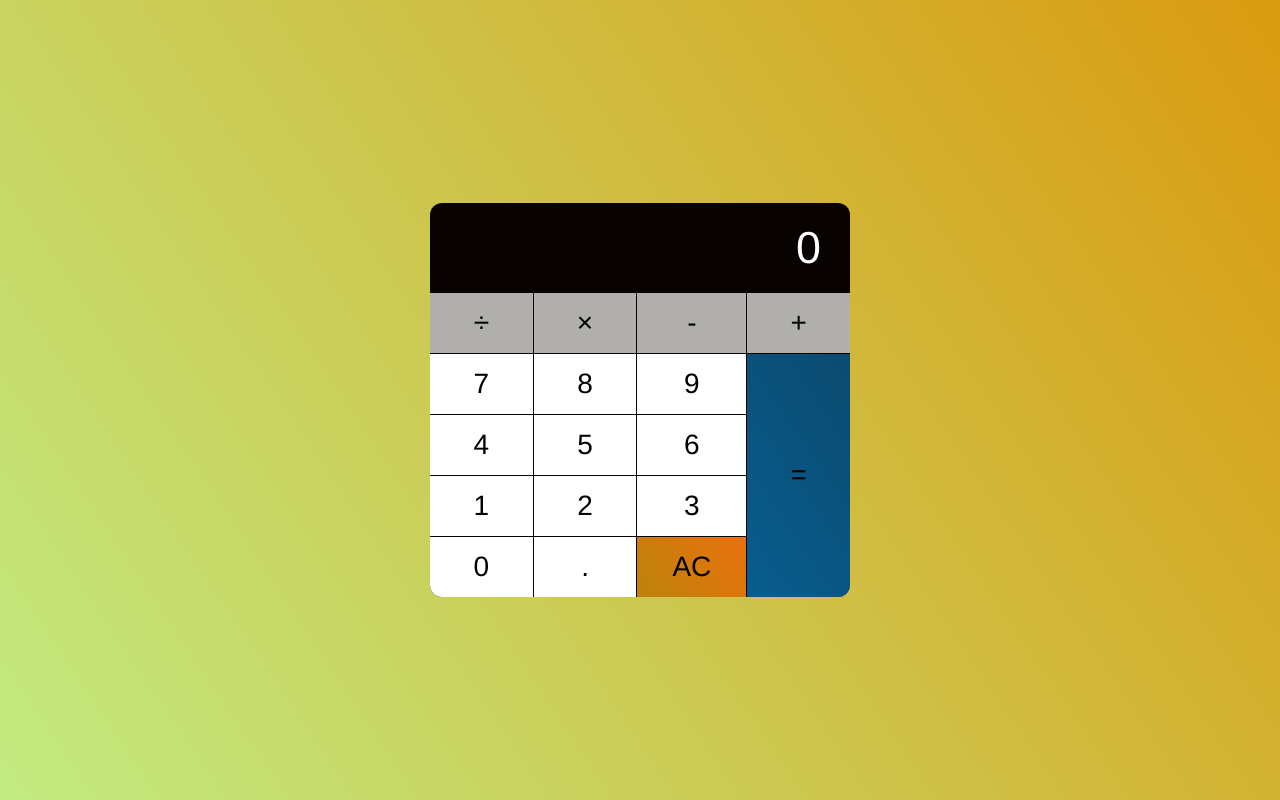
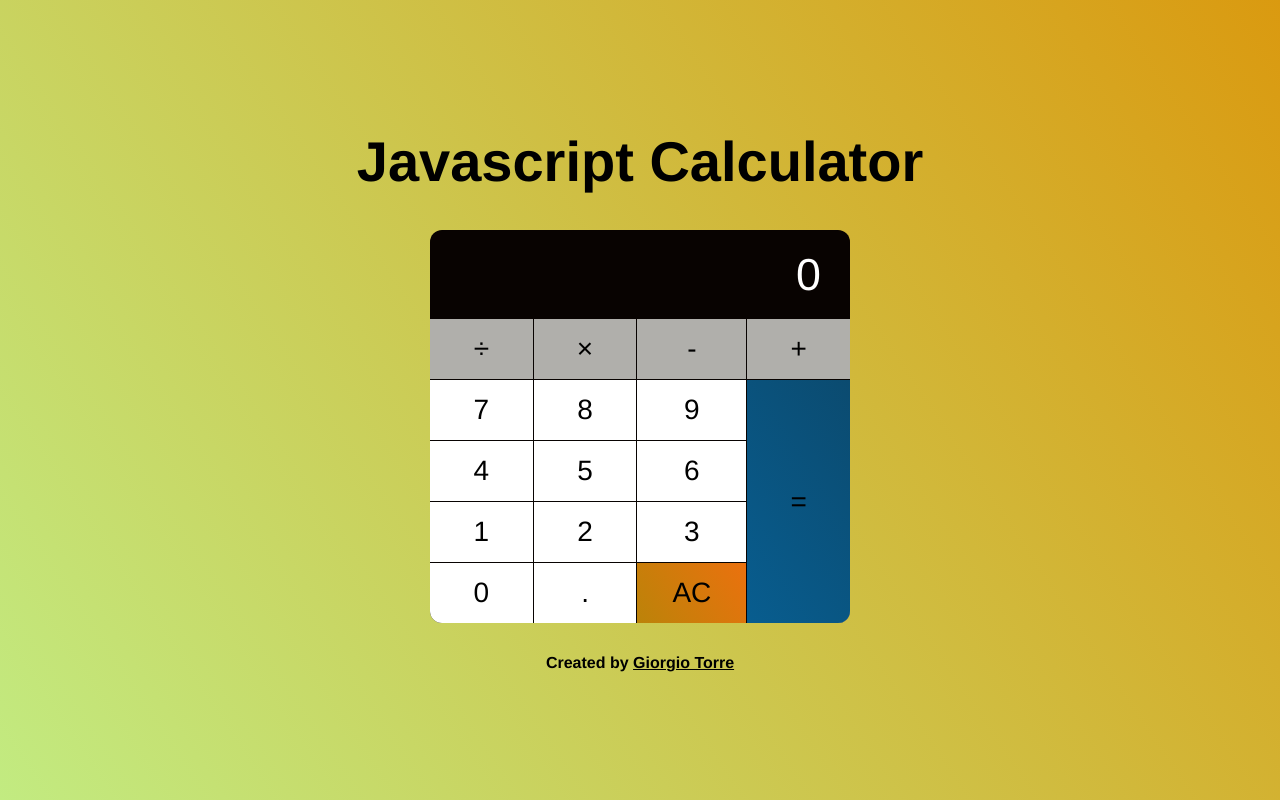
Before and after one commit to towerbrother/JS-calculator, a plain HTML site: page index.html in a window 1280 px wide. Drawn offline with Linux system fonts and the light colour scheme.

Commit message:
Added title and link to portfolio-app

```diff
--- a/index.html
+++ b/index.html
@@ -10,6 +10,7 @@
   </head>
 
   <body>
+    <h1 class="title">Javascript Calculator</h1>
     <div class="calculator">
       <div class="calculator-display">0</div>
       <div class="calculator-keys">
@@ -32,9 +33,7 @@
         <button class="operator" id="equal">=</button>
       </div>
     </div>
-    <!-- <div class="signature">
-      <h4>Created by <a href="" target="_blank">Giorgio Torre</a></h4>
-    </div> -->
+    <h4 class="signature">Created by <a class="link" href="https://towerbrother.github.io/portfolio-app" target="_blank">Giorgio Torre</a></h4>
   </body>
   <script src="script.js"></script>
 </html>
--- a/style.css
+++ b/style.css
@@ -108,6 +108,20 @@ body {
   height: 100vh;
 }
 
+.title {
+  margin-bottom: 35px;
+}
+
+.signature {
+  font-size: 16px;
+  margin-top: 30px;
+}
+
+.link {
+  text-decoration: underline;
+  color: black;
+}
+
 .calculator {
   border-radius: 12px;
   max-width: 15em;
@@ -134,7 +148,6 @@ body {
 .calculator-keys > * {
   background-color: #fff;
   padding: 0.5em 1.25em;
-  /* position: relative; - not required? */
   text-align: center;
   cursor: pointer;
 }
@@ -175,9 +188,3 @@ body {
   background-color: #e6e2da;
   transform: translateY(1px);
 }
-
-.signature > * {
-  font-size: 0.75em;
-  margin-top: 5%;
-  color: #080301;
-}
```
